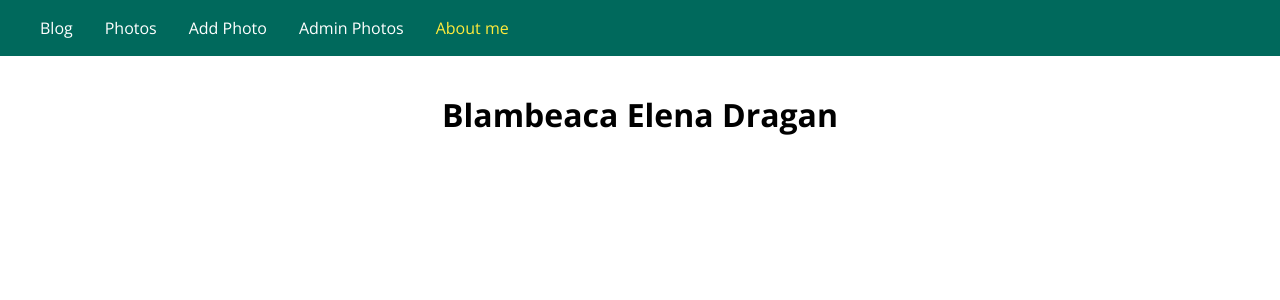
After one commit to ElenaDragan/PhotoApp, a Node server app: page /aboutme in a window 1280 px wide. The commit adds this page. Shown: the top 300 px of the page. Run offline with Node 20, Linux system fonts and the light colour scheme; some libraries are stand-ins or nearby versions.

Commit message:
Add about me page

```diff
--- a/controllers/blog.js
+++ b/controllers/blog.js
@@ -30,3 +30,10 @@ exports.getIndex = (req, res, next) => {
     });
   });
 };
+
+exports.getAboutMe = (req, res, next) => {
+  res.render('blog/aboutme', {
+    pageTitle: 'About Me',
+    path: '/aboutme'
+  });
+};
--- a/routes/blog.js
+++ b/routes/blog.js
@@ -12,4 +12,6 @@ router.get('/photos', blogController.getPhotos);
 
 router.get('/photos/:photoId', blogController.getPhoto);
 
+router.get('/aboutme', blogController.getAboutMe);
+
 module.exports = router;
--- /dev/null
+++ b/views/blog/aboutme.ejs
@@ -0,0 +1,9 @@
+<%- include('../includes/head.ejs') %>
+    </head>
+
+    <body>
+        <%- include('../includes/navigation.ejs') %>
+        <main class="centered">
+            <h1>Blambeaca Elena Dragan</h1>
+        </main>
+        <%- include('../includes/end.ejs') %>
--- a/views/blog/photo-detail.ejs
+++ b/views/blog/photo-detail.ejs
@@ -11,6 +11,5 @@
             </div>
             <h2><%= photo.price %></h2>
             <p><%= photo.description %></p>
-            <%- include('../includes/add-to-cart.ejs') %>
         </main>
         <%- include('../includes/end.ejs') %>
--- a/views/includes/navigation.ejs
+++ b/views/includes/navigation.ejs
@@ -15,6 +15,10 @@
             </li>
             <li class="main-header__item">
                 <a class="<%= path === '/admin/photos' ? 'active' : '' %>" href="/admin/photos">Admin Photos
+                </a>
+            </li>
+            <li class="main-header__item">
+                <a class="<%= path === '/aboutme' ? 'active' : '' %>" href="/aboutme">About me
                 </a>
             </li>
         </ul>
@@ -37,5 +41,9 @@
                     <a class="<%= path === '/admin/photos' ? 'active' : '' %>" href="/admin/photos">Admin Photos
                     </a>
                 </li>
+                <li class="main-header__item">
+                    <a class="<%= path === '/aboutme' ? 'active' : '' %>" href="/aboutme">About me
+                    </a>
+                </li>
             </ul>
 </nav>
```
